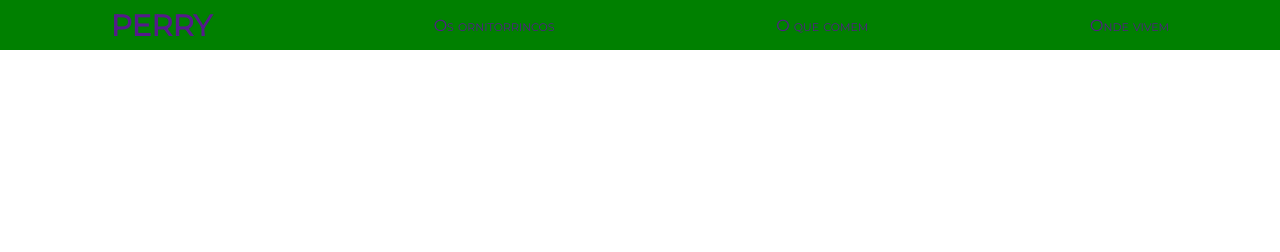
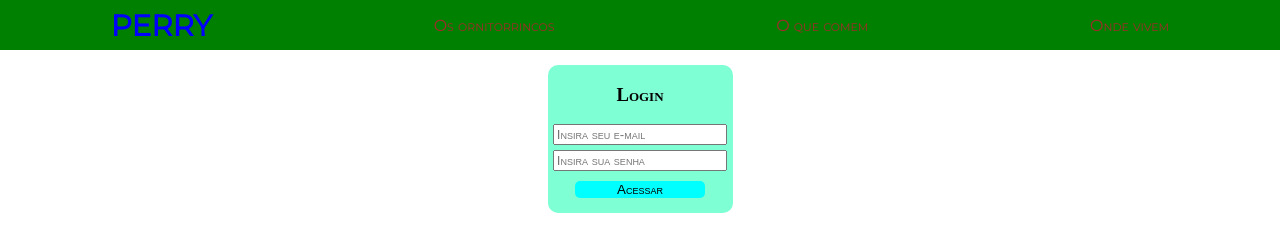
Before and after one commit to IgorCamoes/repositorio102, a plain HTML site: page index.html in a window 1280 px wide. Drawn offline with Linux system fonts and the light colour scheme.

Commit message:
Adicionar pseudo janela de login estilizada

```diff
--- a/index.html
+++ b/index.html
@@ -15,5 +15,14 @@
         <a href="">O que comem</a>
         <a href="">Onde vivem</a>
     </nav>
+
+    <section>
+        <div>
+            <h3>Login</h3>
+            <input type="email" name="email" id="" placeholder="Insira seu e-mail">
+            <input type="password" name="" id="" placeholder="Insira sua senha">
+            <input type="submit" value="Acessar">
+        </div>
+</section>
 </body>
 </html>
--- a/style.css
+++ b/style.css
@@ -12,14 +12,68 @@ nav{
     }
 
 nav a{
+    color: brown;
     font-family: 'Montserrat', sans-serif;
     text-decoration-line: none;
     font-variant: small-caps;
 
     }
 
+nav a:hover{
+    text-decoration: underline;
+    color: rgba(165, 42, 42, 0.623);
+    background-color: rgba(32, 138, 32, 0.719);
+}
+
 nav a:first-child{
+    color: blue;
     font-size: 22pt;
     font-weight: 900;
 
 }
+
+section{
+    display: flex;
+    justify-content: center;
+    padding-bottom: 15px
+}
+
+section div{
+    background-color: aquamarine;
+    display: flex;
+    flex-direction: column;
+    align-items: center;
+    justify-content: space-around;
+    margin-top: 15px;
+    padding-bottom: 10px;
+    border-radius: 10px
+}
+
+div input{
+    margin-bottom: 5px;
+    width: 90%;
+}
+
+div h3{
+    font-variant: small-caps;
+    font-weight: bolder;
+}
+
+div input::placeholder{
+    font-variant: small-caps;
+}
+
+div input:focus{
+    background-color: darkslategrey;
+    color: whitesmoke;
+    outline-color: transparent;
+}
+section div input:nth-child(4){
+    margin-top: 5px;
+    width: 70%;
+    box-shadow: 1px, 0px, 9px, grey;
+    border: none;
+    border-radius: 5px;
+    font-variant: small-caps;
+    background-color: aqua;
+}
```
